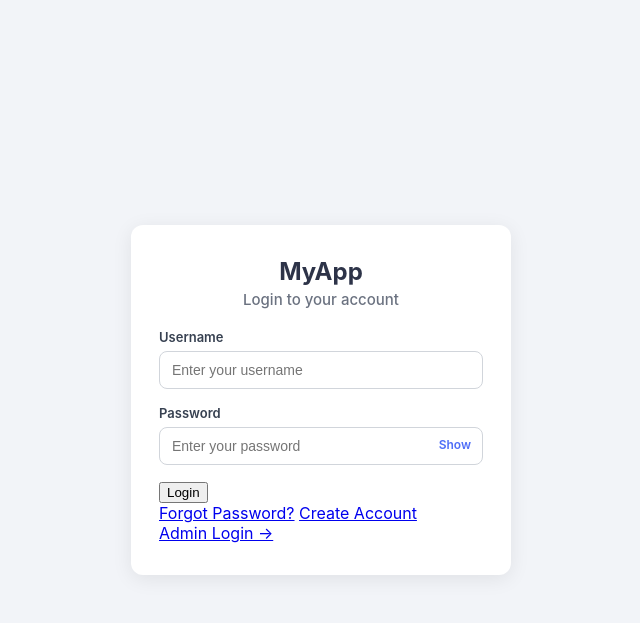
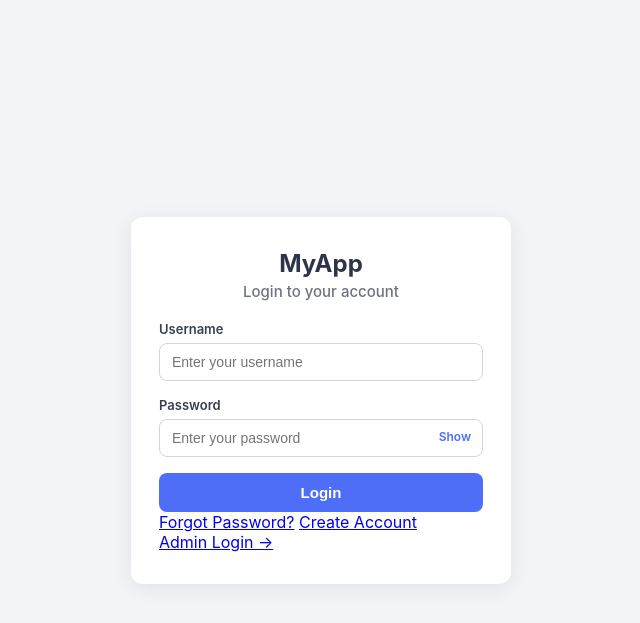
Before and after one commit to sanuka20231513-bot/login-system, a Flask app: page / in a window 1280 px wide. Shown: the top 623 px of the page, without its empty margins (319-959 px from the left). Run offline with Flask 3, Linux system fonts and the light colour scheme.

Commit message:
Restore and enhance login system CSS
Added button styles for login functionality.

```diff
--- a/static/style.css
+++ b/static/style.css
@@ -91,3 +91,20 @@ input[type="password"]:focus {
   cursor: pointer;
   user-select: none;
 }
+
+.btn {
+  width: 100%;
+  padding: 11px;
+  background: #4f6ef7;
+  color: #fff;
+  border: none;
+  border-radius: 8px;
+  font-size: 15px;
+  font-weight: 600;
+  cursor: pointer;
+  transition: background 0.15s;
+}
+
+.btn:hover {
+  background: #3f5ce0;
+}
```
